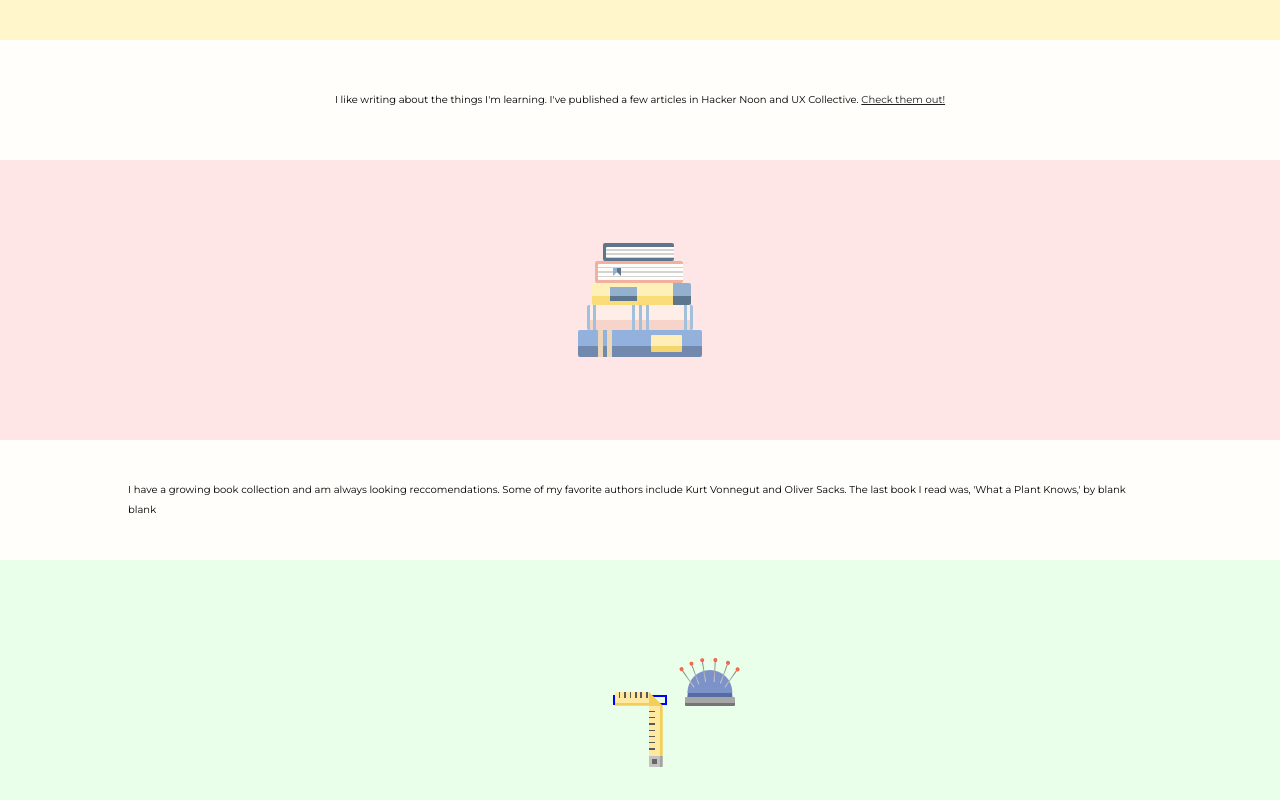
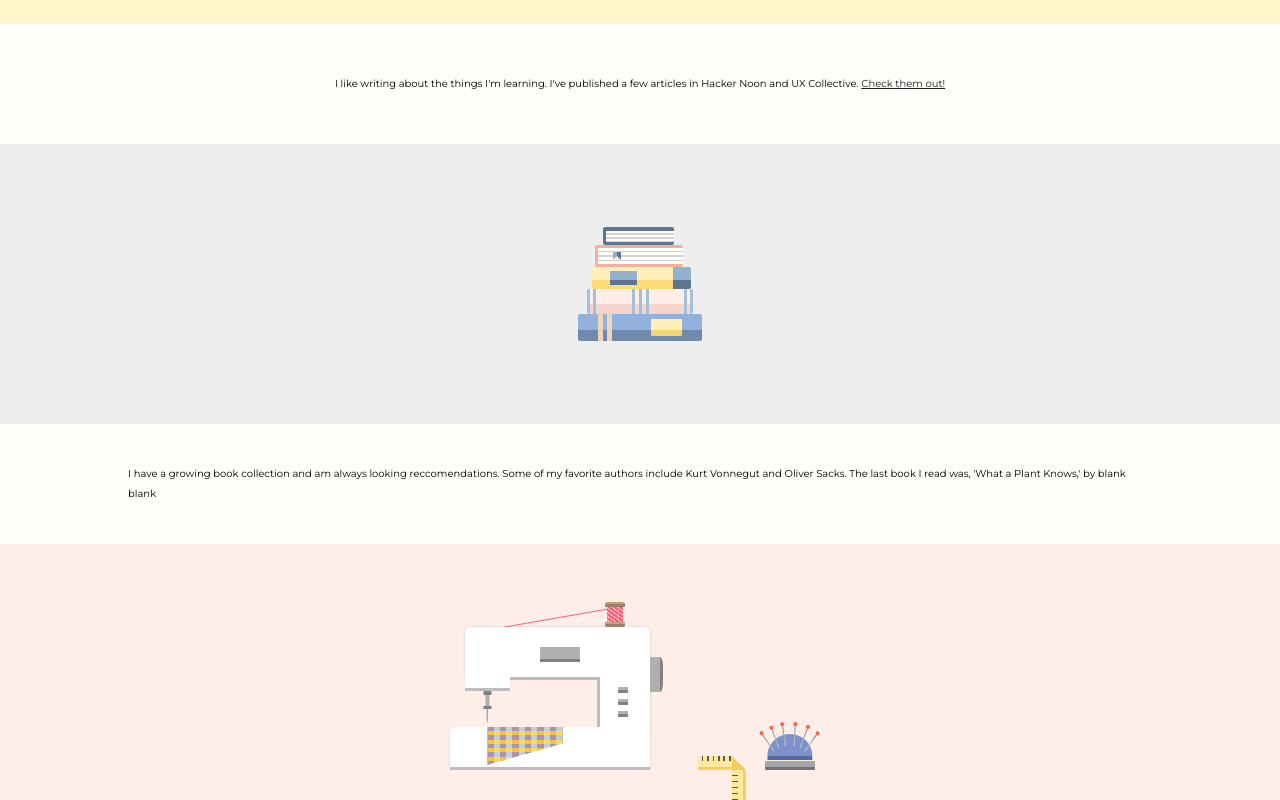
Before and after one commit to AnniePawl/annapawl.com, a React (Create React App) app: page / in a window 1280 px wide. Shown: the part 2000-2800 px from the top of the page. Built offline with nearby package versions, Linux system fonts and the light colour scheme.

Commit message:
sewing machine1

```diff
--- a/src/components/mobile/MobileAbout.js
+++ b/src/components/mobile/MobileAbout.js
@@ -11,8 +11,8 @@ function MobileAbout() {
         I'm a software engineer with a focus on front-end development and an
         interest in design. I love using my creativity to make satisfying little
         experiences with code. The web should be fun ✨ <br />
-        <br /> Scroll down to get to know me better. I made each item with pure
-        CSS. Check out my website,{" "}
+        <br /> Scroll down to get to know me through some fun facts. I made each
+        item with pure CSS. Check out my website,{" "}
         <a href="https://anniepawl.github.io/dwc/" target="blank">
           Drawing with Code
         </a>
--- a/src/components/mobile/mobile.scss
+++ b/src/components/mobile/mobile.scss
@@ -5,7 +5,7 @@
 $about-font: "Montserrat", sans-serif;
 
 // Measurements
-$mobile-about-height: 70vh;
+$mobile-about-height: 68vh;
 $mobile-container-height: 50vh;
 $p-font-size: 11.5px;
 $padding-size: 10vw;
@@ -14,8 +14,7 @@ $padding-size: 10vw;
 $mobile-about-bkg: #fffefa;
 $h1-clr: #405572;
 // CSS art container colors
-$css-container-clrs: #eaf4ff, #fff6cc, #ffe6e6, #eaffea;
-
+$css-container-clrs: #eaf4ff, #fff6cc, #eeeeee, #ffeee8;
 @for $i from 1 to 5 {
   $color: nth($css-container-clrs, $i);
   .mobile-box-art-#{$i} {
--- a/src/components/sewing/Sewing.js
+++ b/src/components/sewing/Sewing.js
@@ -2,10 +2,12 @@ import React from "react";
 import Tape from "./Tape";
 import PinCushion from "./PinCushion";
 import "./sewing.scss";
+import SewingMachine from "./SewingMachine";
 
 function Sewing() {
   return (
     <div className="sewing">
+      <SewingMachine />
       <Tape />
       <PinCushion />
     </div>
--- /dev/null
+++ b/src/components/sewing/SewingMachine.js
@@ -0,0 +1,16 @@
+import React from "react";
+import "./sewing-machine.scss";
+
+function SewingMachine() {
+  return (
+    <div className="sewing-machine">
+      <div className="thread"></div>
+      <div className="needle"></div>
+      <div className="sewing-machine-top"></div>
+      <div className="sewing-machine-right"></div>
+      <div className="sewing-machine-bottom"></div>
+    </div>
+  );
+}
+
+export default SewingMachine;
--- a/src/components/sewing/pin-cushion.scss
+++ b/src/components/sewing/pin-cushion.scss
@@ -15,7 +15,8 @@ $pin-width: 1px;
 $pin-top-size: 4px;
 
 .pin-cushion-container {
-  transform: translate(70px);
+  // position: absolute;
+  // transform: translate(70px);
 }
 
 // Pin cushion base
--- /dev/null
+++ b/src/components/sewing/sewing-machine.scss
@@ -0,0 +1,198 @@
+@import "../universal-styles.scss";
+
+$thread-height: 25px;
+$thread-width: 16px;
+$sm-top-height: 50px;
+$sm-top-width: 185px;
+$sm-right-arm-height: 50px;
+$sm-right-arm-width: 50px;
+$sm-left-arm-height: 11px;
+$sm-left-arm-width: 45px;
+$sm-base-height: 40px;
+$needle-height: 20px;
+$sm-clr: white;
+$sm-clr2: #bdbdbd;
+$knob-clr: #b1aeae;
+$knob-clr2: #818181;
+$spool-clr: #c29e83;
+$spool-clr2: #9c7f6c;
+$thread-clr: rgb(241, 103, 126);
+$thread-clr2: rgb(255, 173, 173);
+$fabric-clr: rgba(146, 175, 212, 0.6);
+$fabric-clr2: rgb(247, 213, 64, 85%);
+$fabric-clr3: rgb(211, 95, 114, 95%);
+
+// Sewing Machine
+.sewing-machine {
+  // position: absolute;
+  // border: $test-border;
+}
+
+.sewing-machine-top {
+  display: flex;
+  height: $sm-top-height;
+  width: $sm-top-width;
+  border-radius: 5px 5px 0 0px;
+  background-color: $sm-clr;
+  box-shadow: 0 3px $sm-clr2, 0px 0px 2px $sm-clr2;
+  // left arm
+  &::before {
+    content: "";
+    height: $sm-left-arm-height;
+    width: $sm-left-arm-width;
+    position: absolute;
+    border-radius: 0 0 1px 1px;
+    transform: translateY($sm-top-height);
+    box-shadow: 0 3px $sm-clr2;
+    background-color: $sm-clr;
+  }
+  // screen
+  &::after {
+    content: "";
+    background-image: linear-gradient($knob-clr 0 80%, $knob-clr2 80%);
+    height: $sm-top-height * 0.3;
+    width: $sm-top-height * 0.8;
+    transform: translateX($sm-top-height * 1.5) translateY($sm-top-height / 2.5);
+  }
+}
+
+// Right arm
+.sewing-machine-right {
+  content: "";
+  height: $sm-right-arm-height;
+  width: $sm-right-arm-width;
+  background-color: $sm-clr;
+  box-shadow: -3px 0px $sm-clr2, 0px 5px 2px $sm-clr2;
+
+  transform: translateX(135px);
+  // knob
+  &::before {
+    content: "";
+    height: $sm-top-height/1.4;
+    width: $sm-top-height / 4;
+    position: absolute;
+    border-radius: 0 25% 25% 0;
+    transform: translateY(-20px) translateX(50px);
+    background-image: linear-gradient(
+      to right,
+      $knob-clr 0 75%,
+      $knob-clr2 75%
+    );
+  }
+  // buttons
+  &::after {
+    content: "";
+    display: flex;
+    height: $sm-top-height * 0.6;
+    width: $sm-right-arm-width * 0.2;
+    background-image: repeating-linear-gradient(
+      to bottom,
+      rgb(179, 177, 177) 0 10%,
+      $knob-clr2 10% 20%,
+      transparent 20% 40%
+    );
+    transform: translateX(18px) translateY(10px);
+  }
+}
+
+// Bottom Half
+.sewing-machine-bottom {
+  height: $sm-base-height;
+  width: $sm-top-width + 15px;
+  border-radius: 5px 0 0 0px;
+  background-color: $sm-clr;
+  transform: translateX(-15px);
+  box-shadow: 0 3px $sm-clr2, 0px 2px 2px $sm-clr2;
+  //Fabric
+  &::before {
+    content: "";
+    display: flex;
+    height: 85px;
+    width: 125px;
+    background-image: repeating-linear-gradient(
+        $fabric-clr,
+        $fabric-clr 5%,
+        $fabric-clr2 5% 10%
+      ),
+      repeating-linear-gradient(
+        90deg,
+        $fabric-clr3,
+        $fabric-clr3 5%,
+        transparent 5% 10%
+      );
+    clip-path: polygon(30% 0%, 90% 0%, 90% 20%, 30% 45%);
+  }
+}
+
+// Needle
+.needle {
+  position: absolute;
+  height: $needle-height;
+  width: 3.5px;
+  background-color: $knob-clr;
+  transform: translateY($sm-top-height + $sm-left-arm-height)
+    translateX($sm-left-arm-width/2.2);
+  &::before {
+    content: "";
+    display: flex;
+    height: $needle-height * 0.9;
+    width: 8px;
+    border-radius: 0.5px;
+    transform: translateX(-2px) translateY(3px);
+    background-image: linear-gradient(
+      to bottom,
+      $knob-clr2 0 20%,
+      transparent 20% 85%,
+      $knob-clr2 85%
+    );
+  }
+  &::after {
+    content: "";
+    display: flex;
+    height: 15px;
+    width: 1px;
+    background-color: $knob-clr2;
+    transform: translateY(2px) translateX(1.2px);
+    border-radius: 0 0 50% 50%;
+  }
+}
+
+// Thread
+.thread {
+  height: $thread-height;
+  width: $thread-width;
+  transform: translateX(142px);
+  background-image: repeating-linear-gradient(
+    35deg,
+    $thread-clr,
+    $thread-clr 0 7%,
+    $thread-clr2 7% 11%
+  );
+  // spool
+  &::before {
+    content: "";
+    display: flex;
+    height: $thread-height;
+    width: $thread-width * 1.22;
+    border-radius: 0.5px;
+    transform: translateX(-2px);
+    border-radius: 2px;
+    background-image: linear-gradient(
+      to bottom,
+      $spool-clr 0 10%,
+      $spool-clr2 10% 20%,
+      transparent 20% 80%,
+      $spool-clr 80% 90%,
+      $spool-clr2 90%
+    );
+  }
+  // thread
+  &::after {
+    content: "";
+    display: flex;
+    height: 1px;
+    width: 105px;
+    background-color: $thread-clr;
+    transform: translateX(-103px) translateY(-9.5px) rotate(-10deg);
+  }
+}
--- a/src/components/sewing/sewing.scss
+++ b/src/components/sewing/sewing.scss
@@ -1,7 +1,9 @@
 @import "../universal-styles.scss";
 
 .sewing {
-  // position: absolute;
-  border: $test-border;
-  // transform: translateX(46vw) translateY(-9px);
+  display: flex;
+  width: 350px;
+  align-items: flex-end;
+  justify-content: space-between;
+  // border: $test-border;
 }
--- a/src/components/sewing/tape.scss
+++ b/src/components/sewing/tape.scss
@@ -11,8 +11,6 @@ $tape-height: 11px;
 $tape-width: 34px;
 
 .tape {
-  position: absolute;
-  transform: translateY(-5px);
 }
 
 .tape-top {
@@ -29,7 +27,7 @@ $tape-width: 34px;
   // Ticks
   &::before {
     height: $tape-height * 0.5;
-    width: 100%;
+    width: $tape-width;
     background-image: repeating-linear-gradient(
       to right,
       transparent,
@@ -103,13 +101,13 @@ $tape-width: 34px;
 // Extends tape length
 @keyframes tape-animation1 {
   50% {
-    height: $tape-width * 4;
+    height: $tape-width * 3;
   }
 }
 // Extends tape ticks
 @keyframes tape-animation2 {
   50% {
-    height: $tape-width * 4;
+    height: $tape-width * 3;
     background-image: repeating-linear-gradient(
       to bottom,
       transparent,
@@ -122,6 +120,6 @@ $tape-width: 34px;
 // Drops tape end
 @keyframes tape-animation3 {
   50% {
-    transform: translateY($tape-width * 2.5);
+    transform: translateY($tape-width * 1.55);
   }
 }
--- a/src/components/writing/writing.scss
+++ b/src/components/writing/writing.scss
@@ -13,8 +13,8 @@ $cup-clr: #87a1c7;
 $cup-clr2: #99b1d6;
 $cup-rim-clr: #87a1c7;
 $cup-rim-clr2: #9fbbe2;
-$ruler-clr: #b6b6b6;
-$ruler-clr2: #cccccc;
+$ruler-clr: #b4b4b4;
+$ruler-clr2: #cfcfcf;
 $ruler-ticks: #696969;
 $pen-clr: #ec7781;
 $pen-clr2: rgb(253, 159, 159);
```
